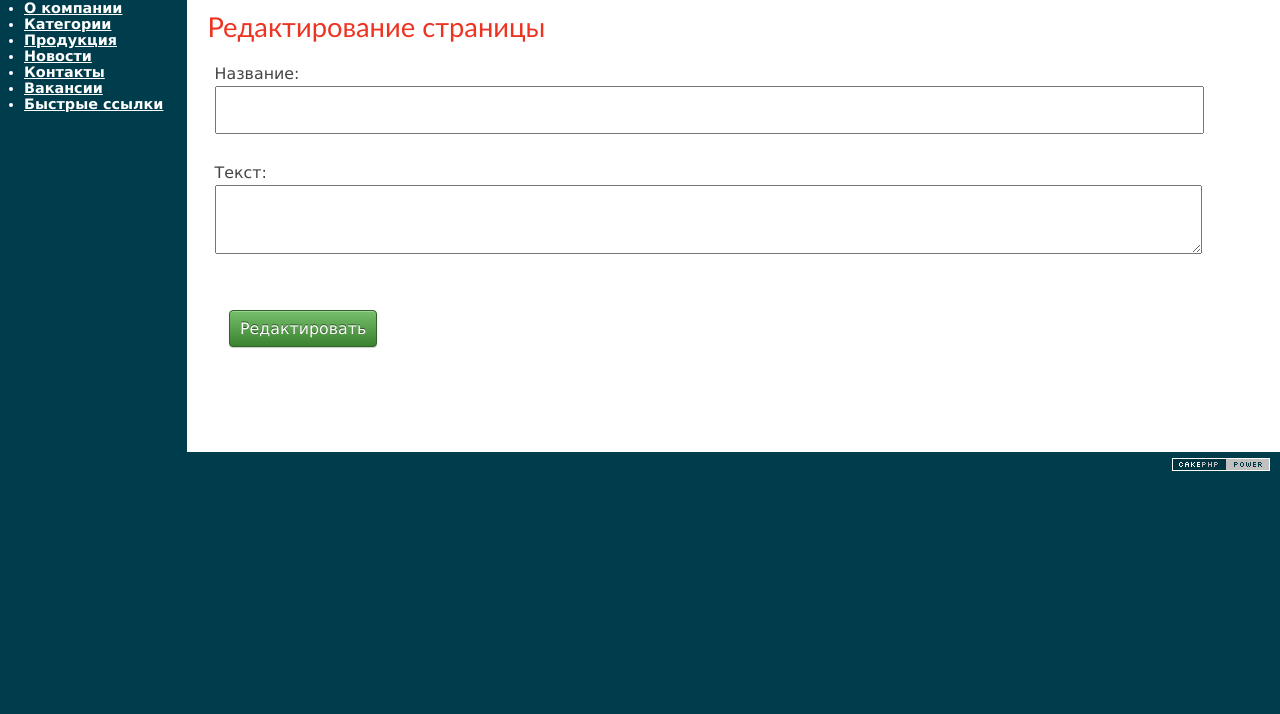
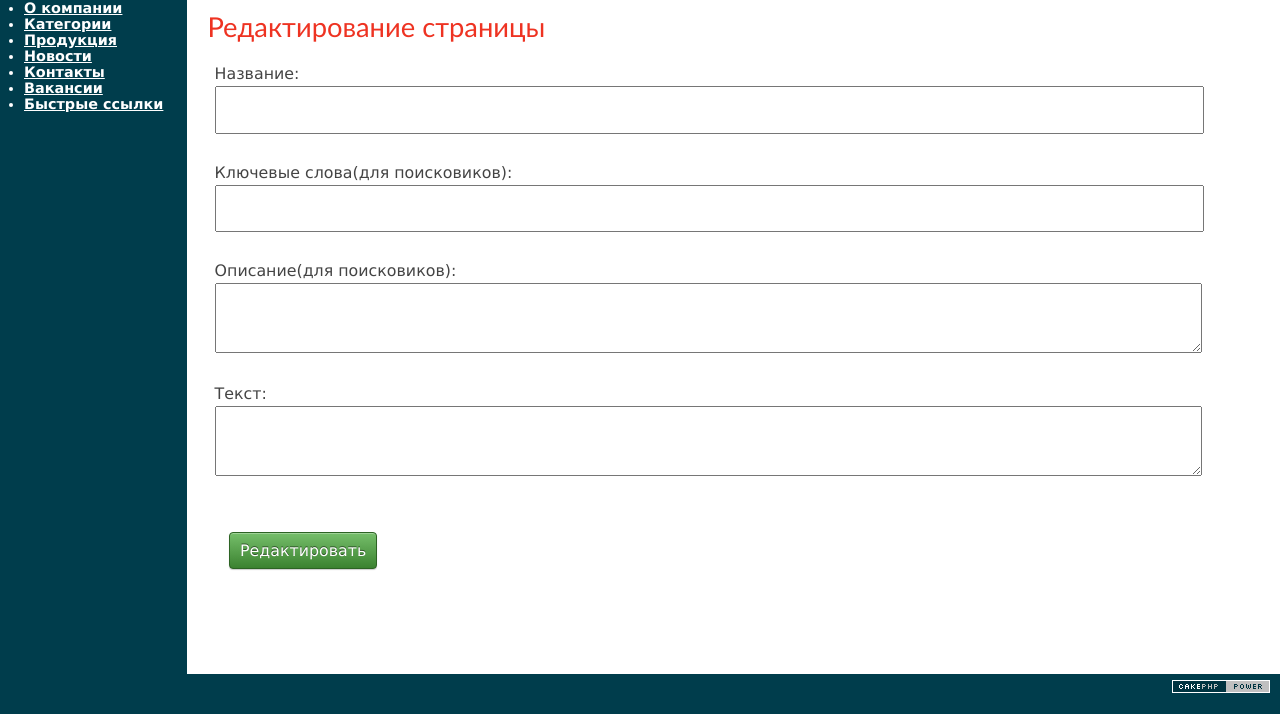
Before and after one commit to nuralys/samruk, a CakePHP app: the page made by app/View/Pages/admin_edit.ctp in a window 1280 px wide. Shown: the part 47-761 px from the top of the page. Run offline with PHP 8.4 and a stand-in for CakePHP, Linux system fonts and the light colour scheme; the template is opened without the code that fills it, so the values that code supplies are empty; form fields are guessed from the names that the template uses; some libraries are stand-ins or nearby versions.

Commit message:
Добавил кл слова и описание для редактирования страниц

```diff
--- a/app/View/Pages/admin_edit.ctp
+++ b/app/View/Pages/admin_edit.ctp
@@ -6,6 +6,8 @@
 
 echo $this->Form->create('Page', array('type' => 'file'));
 echo $this->Form->input('title', array('label' => 'Название:'));
+echo $this->Form->input('keywords', array('label' => 'Ключевые слова(для поисковиков):'));
+echo $this->Form->input('description', array('label' => 'Описание(для поисковиков):'));
 // echo $this->Form->input('date', array('label' => 'Дата:'));
 echo $this->Form->input('body', array('label' => 'Текст:', 'id' => 'editor'));
 ?>
```
